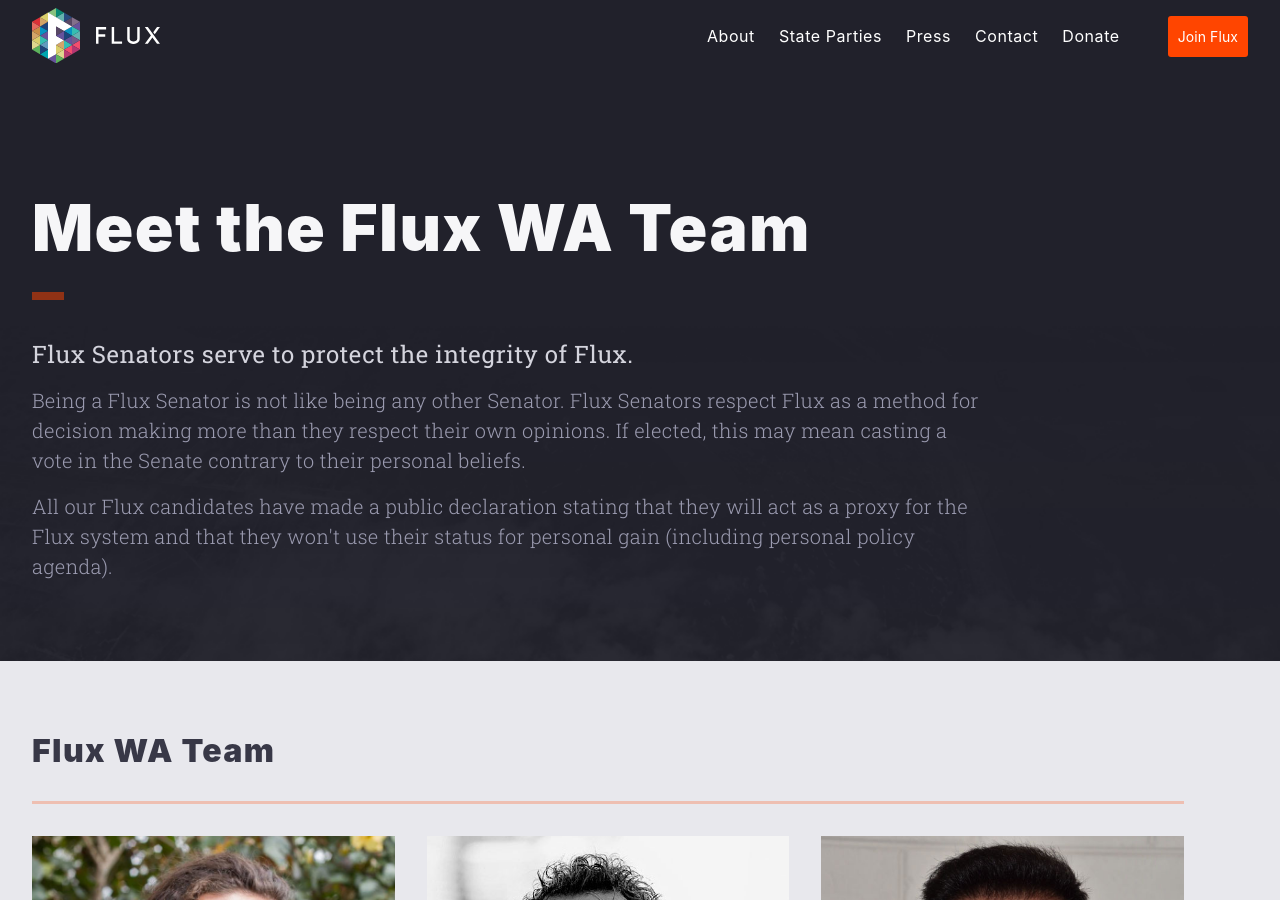
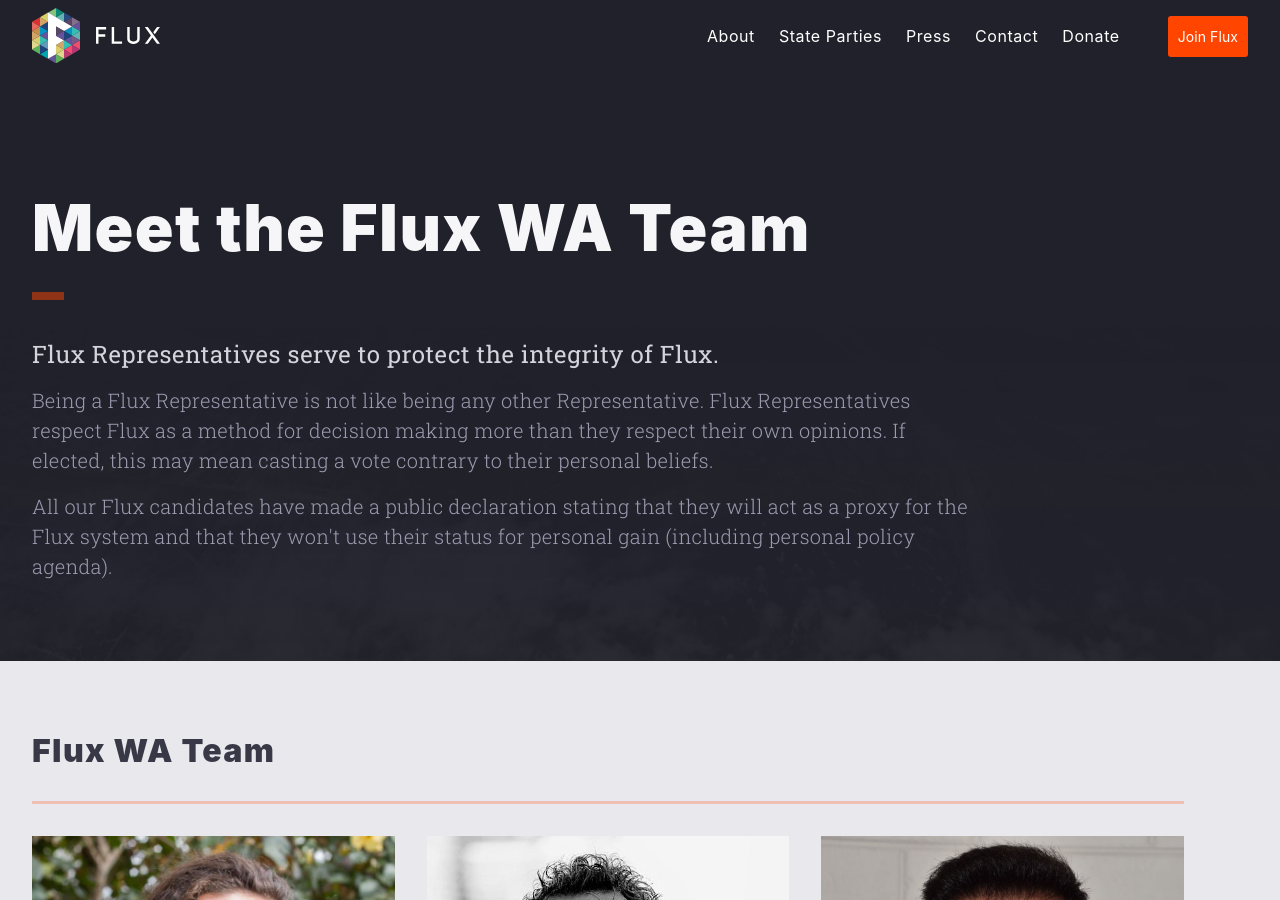
Before and after one commit to voteflux/flux-website-v2, a Jekyll site: the page built from wa-team.html, in a window 1280 px wide and 900 px high. Built offline with Jekyll 4.4.1, drawn with Linux system fonts in a browser that asks for light colours.

Commit message:
s/Senator/Representative

```diff
--- a/wa-team.html
+++ b/wa-team.html
@@ -18,8 +18,8 @@
 
       <!-- TODO: Update Text -->
       <div class="h-font light lg-col-10 light-silver sm-pr4">
-        <h3 class="h3 sm-h2 letter-spacing-2 line-height-3 mb2">Flux Senators serve to protect the integrity of Flux. </h3>
-        <p class="h4 light sm-h3 letter-spacing-3 silver">Being a Flux Senator is not like being any other Senator. Flux Senators respect Flux as a method for decision making more than they respect their own opinions. If elected, this may mean casting a vote in the Senate contrary to their personal beliefs.</p>
+        <h3 class="h3 sm-h2 letter-spacing-2 line-height-3 mb2">Flux Representatives serve to protect the integrity of Flux. </h3>
+        <p class="h4 light sm-h3 letter-spacing-3 silver">Being a Flux Representative is not like being any other Representative. Flux Representatives respect Flux as a method for decision making more than they respect their own opinions. If elected, this may mean casting a vote contrary to their personal beliefs.</p>
         <p class="h4 light sm-h3 letter-spacing-3 silver">All our Flux candidates have made a public declaration stating that they will act as a proxy for the Flux system and that they won't use their status for personal gain (including personal policy agenda).</p>
       </div>
     </div>
```
